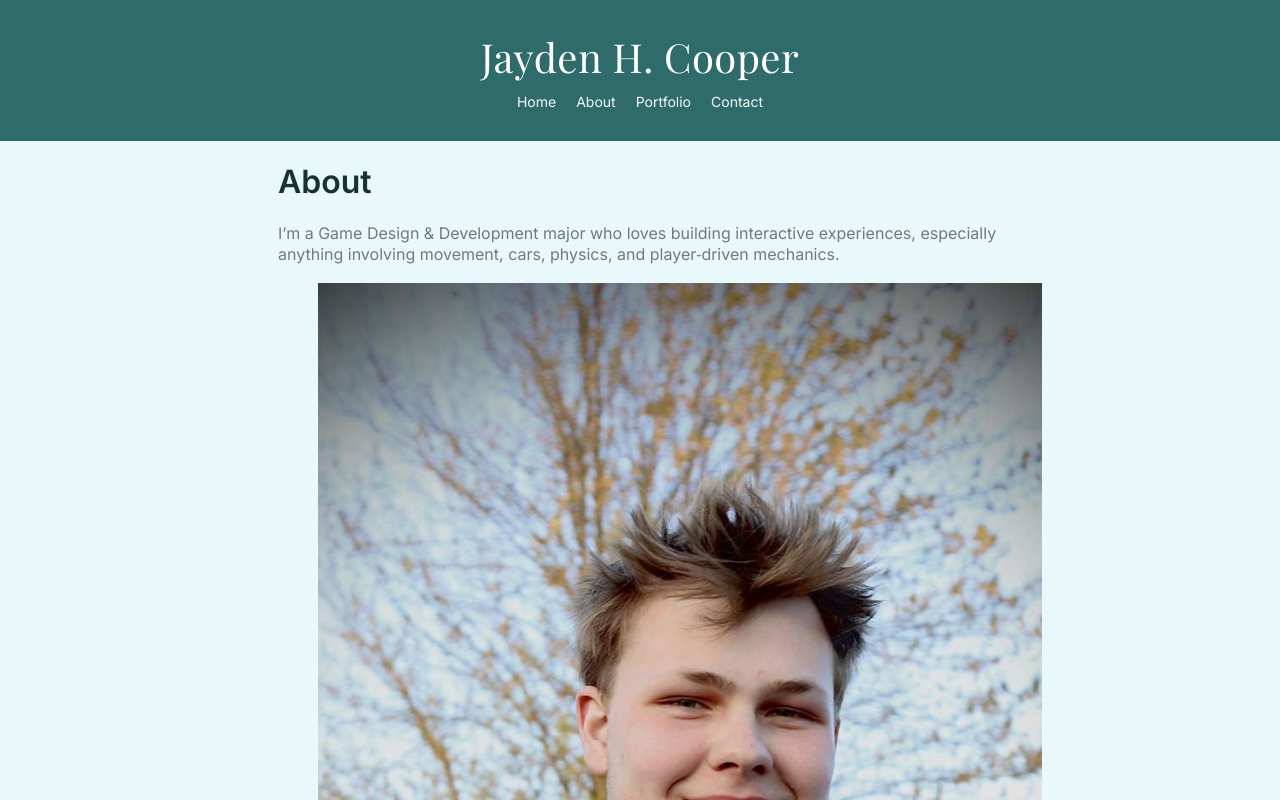
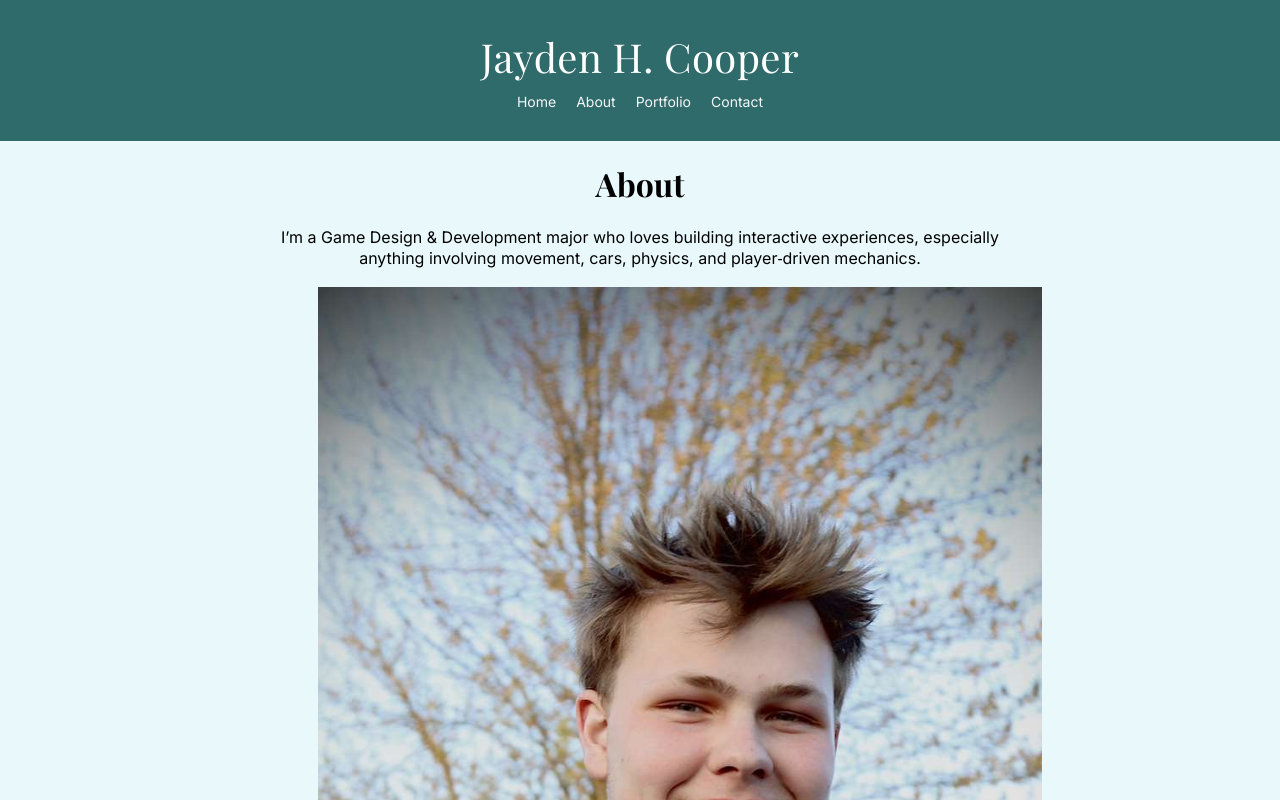
Before and after one commit to CoopDog1122/Final_Project, a plain HTML site: page About.html in a window 1280 px wide. Shown: the top 800 px of the page. Drawn offline with nearby package versions, Linux system fonts and the light colour scheme.

Commit message:
centered more text

```diff
--- a/css/styles.css
+++ b/css/styles.css
@@ -121,6 +121,24 @@ body{
 
 .lede{ color:var(--muted); margin-bottom:18px }
 
+/* About page: center the page header and make intro text black */
+.page-header {
+  text-align: center;
+  margin-bottom: 18px;
+}
+
+.page-header h1 {
+  color: #000000;
+  font-family: var(--font-heading);
+}
+
+.page-header .lede,
+.about-grid p {
+  color: #000000;
+  max-width: 760px;
+  margin: 0 auto 12px;
+}
+
 /* Project / Post card */
 .project-card{ padding:20px; border-radius:12px }
 .project-card img{ width:100%; height:auto; display:block; border-radius:10px; margin-bottom:14px }
```
Also changed, not shown: Portfolio.html (+1 -1 lines).
